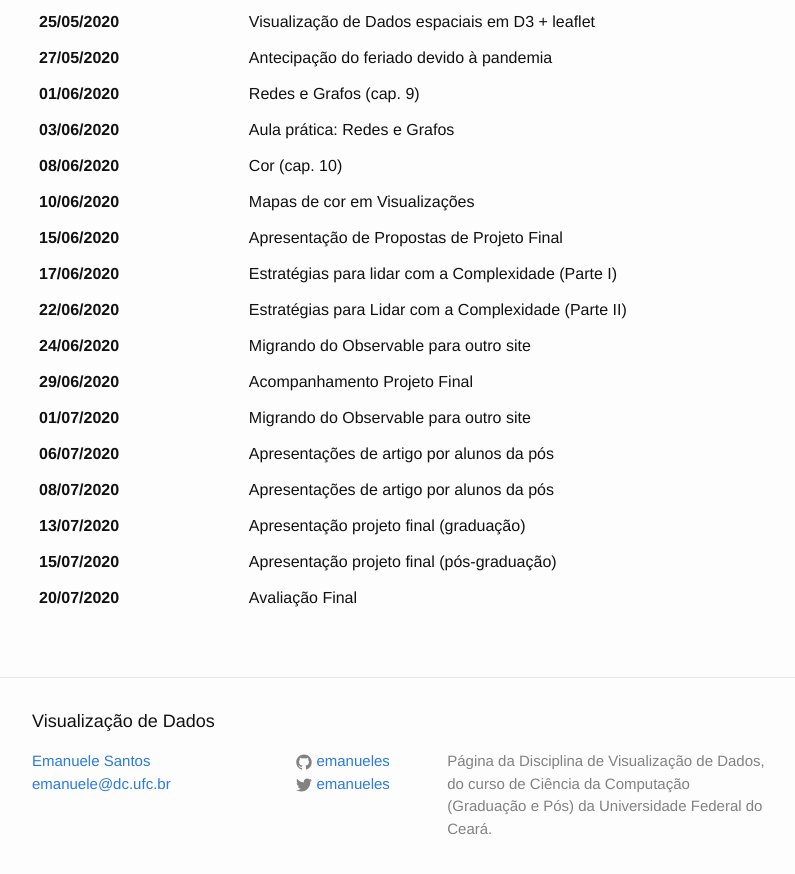
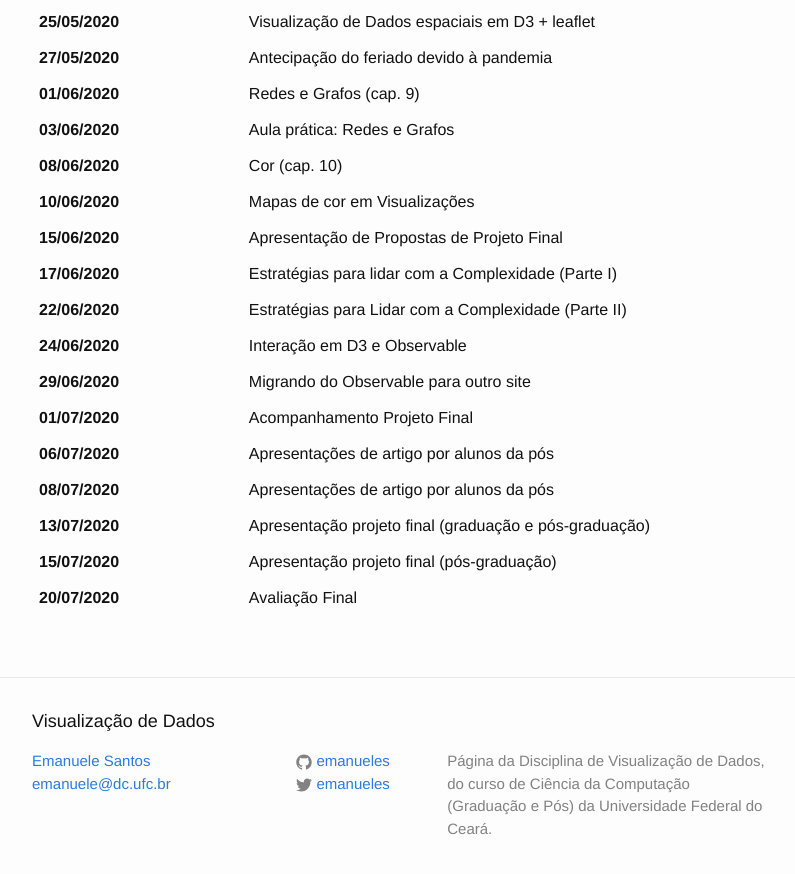
Before and after one commit to emanueles/datavis-course, a Jekyll site: the page built from calendar.md, in a window 1280 px wide and 900 px high, scrolled down 1011 px. Shown: the top 874 px of the window, without its empty margins (238-1033 px from the left). Built offline with Jekyll 4.4.1, drawn with Linux system fonts in a browser that asks for light colours.

Commit message:
Updated calendar.

```diff
--- a/calendar.md
+++ b/calendar.md
@@ -135,15 +135,15 @@ permalink: /calendar/
     </tr>
     <tr>
       <td><b>24/06/2020</b></td>
+      <td> Interação em D3 e Observable </td>
+    </tr>
+    <tr>
+      <td><b>29/06/2020</b></td>
       <td> Migrando do Observable para outro site </td>
     </tr>
     <tr>
-      <td><b>29/06/2020</b></td>
+      <td><b>01/07/2020</b></td>
       <td> Acompanhamento Projeto Final </td>
-    </tr>
-    <tr>
-      <td><b>01/07/2020</b></td>
-      <td> Migrando do Observable para outro site </td>
     </tr>
     <tr>
       <td><b>06/07/2020</b></td>
@@ -155,7 +155,7 @@ permalink: /calendar/
     </tr>
     <tr>
       <td><b>13/07/2020</b></td>
-      <td> Apresentação projeto final (graduação)</td>
+      <td> Apresentação projeto final (graduação e pós-graduação)</td>
     </tr>
     <tr>
       <td><b>15/07/2020</b></td>
```
